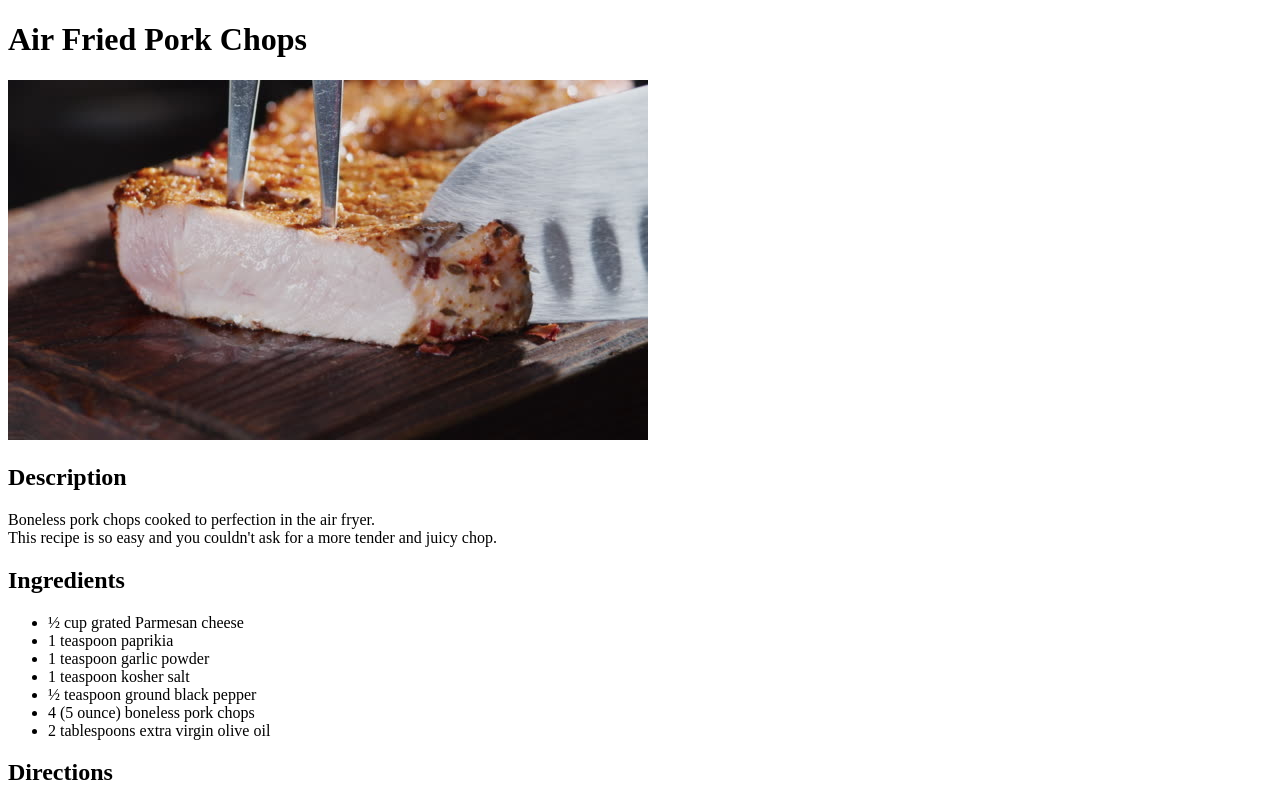
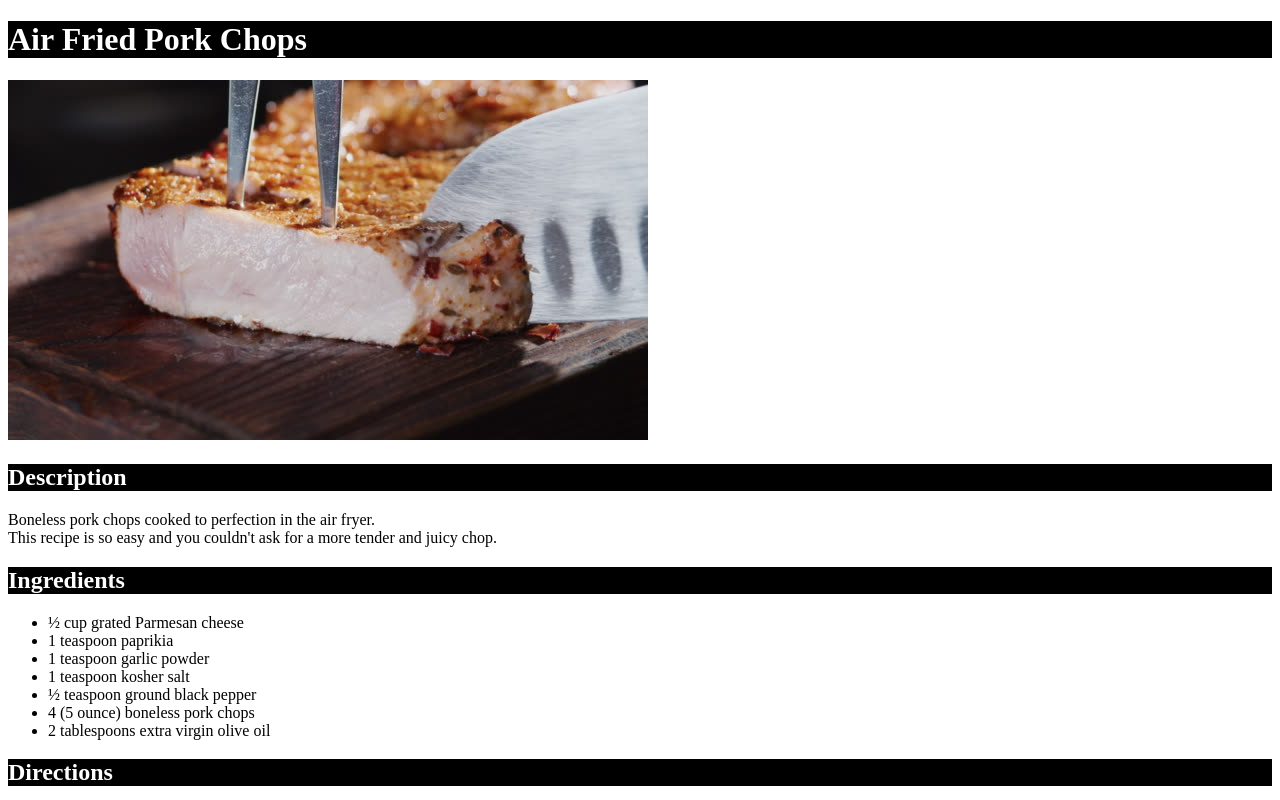
Before and after one commit to SoyTuPapii/odin-recipes, a plain HTML site: page recipes/pork-chops.html in a window 1280 px wide. Shown: the top 800 px of the page. Drawn offline with Linux system fonts and the light colour scheme.

Commit message:
Fixed css file not linking to recipes folder

```diff
--- a/recipes/pork-chops.html
+++ b/recipes/pork-chops.html
@@ -3,16 +3,17 @@
 <head>
     <meta charset="UTF-8">
     <title>Air Fried Pork Chops</title>
+    <link rel="stylesheet" href="../style.css">
 </head>
 <body>
-    <h1>Air Fried Pork Chops</h1>
+    <h1 class="headers">Air Fried Pork Chops</h1>
     <img src="../images/pork-chops.jpg" alt="Cooked pork chops">
 
-    <h2>Description</h2>
+    <h2 class="headers">Description</h2>
     <p>Boneless pork chops cooked to perfection in the air fryer.<br>
         This recipe is so easy and you couldn't ask for a more tender and juicy chop.</p>
 
-    <h2>Ingredients</h2>
+    <h2 class="headers">Ingredients</h2>
     <ul>
         <li>½ cup grated Parmesan cheese</li>
         <li>1 teaspoon paprikia</li>
@@ -23,7 +24,7 @@
         <li>2 tablespoons extra virgin olive oil</li>
     </ul>
 
-    <h2>Directions</h2>
+    <h2 class="headers">Directions</h2>
     <ol>
         <li>Preheat the air fryer to 380 degrees F (190 degrees C).</li><br>
         <li>Combine Parmesan cheese, paprika, garlic powder, salt, parsley, and pepper<br>
--- a/style.css
+++ b/style.css
@@ -1,5 +1,7 @@
-.main {
-    background-color: darkgrey;
+.headers {
+    color: white;
+    background-color: black;
+    font-family: "Times New Roman", serif;
 }
 
 .subtitle {
```
Also changed, not shown: index.html (+2 -2 lines), recipes/hard-boiled-eggs.html (+6 -5 lines), recipes/macaroni-and-cheese.html (+5 -4 lines).
